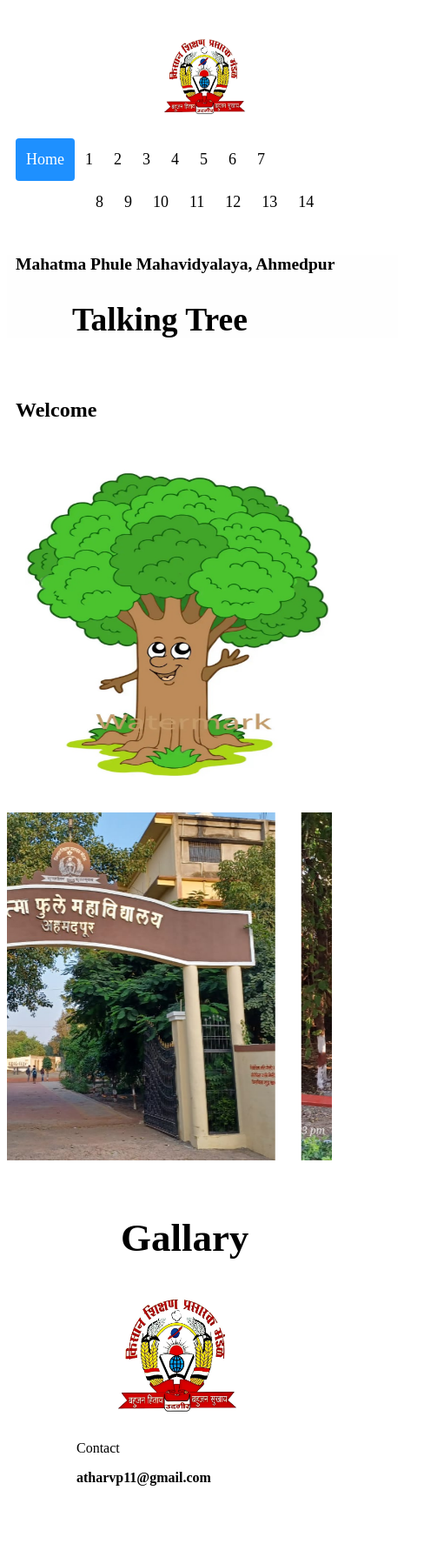
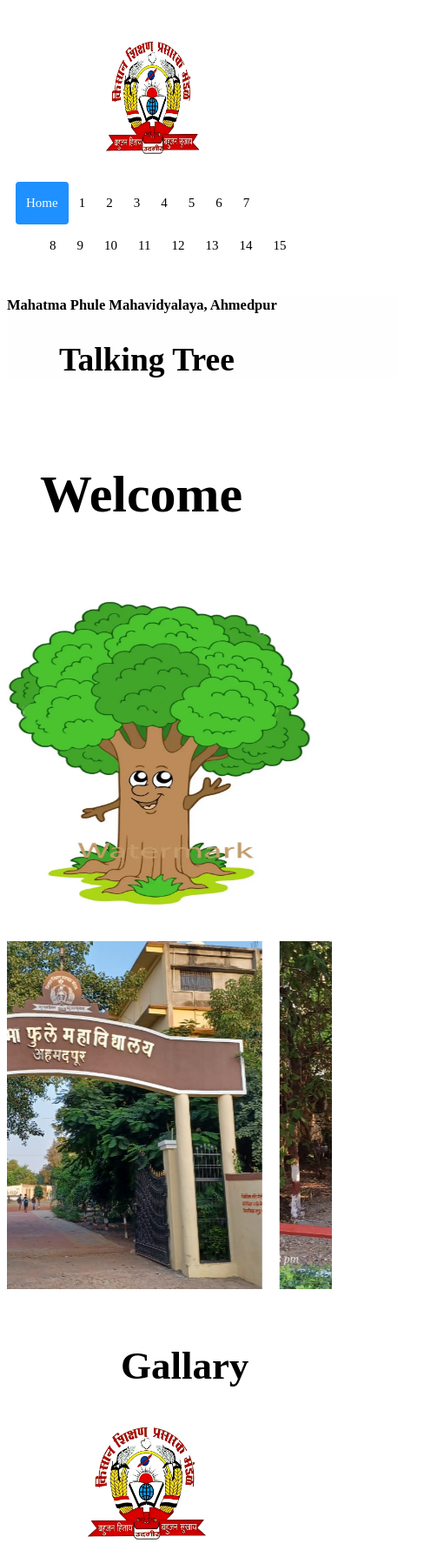
Before and after one commit to atharvp6212/Shahu_college, a plain HTML site: page index.html in a window 390 px wide. Shown: the top 1790 px of the page at 87% size, 488 px wide, since content can reach past the window. Before the commit the page ends 1724 px from the top, so only its background shows below. Drawn offline with Linux system fonts and the light colour scheme.

Commit message:
Update style.css

```diff
--- a/css/style.css
+++ b/css/style.css
@@ -52,13 +52,17 @@
     padding-left: 450px;
     color: #f1f1f1;
   }
+
+  .w h1{
+    font-size: 100px;
+  }
   .college{
     margin-left: -170px;
   }
 
   .main{
-    padding-left: 280px;
-    display: flex;
+    padding-left: 500px;
+    /* display: flex; */
   }
 
   .footer {
@@ -84,11 +88,13 @@
   }
 
   .logo{
-    padding-left: 35%;
+    padding-left: -40%;
+    margin-top: 10%;
   }
 
   .logo1 img{
-    width: 130px;height: 100px;margin-trim: 10;
+    width: 150px;height: 150px;margin-trim: 10;
+    padding-left: -40%;
   }
 
   /* Add media queries for responsiveness - when the screen is 500px wide or less, stack the links on top of each other */
@@ -105,13 +111,16 @@
     .baghu{
       display: flex;
     }
+    .header-right a{
+      font-size: 15px;
+    }
     .baghu2{
       display: flex;
-      margin-left: 80px;
+      margin-left: 27px;
     }
     .logo{
       width: 50px;
-      margin-left: -110px;
+      /* margin-left: -px; */
     }
     .inner{
       display: contents;
@@ -120,31 +129,32 @@
       height: 10px;
     }
     .footer{
-      margin-left: 100px;
+      margin-left: 65px;
     }
     .atharv {
-      margin-left: 80px;
+      margin-left: 70px;
     }
     .username {
-      margin-left: 0px;
+      margin-left: 75px;
     }
-    .contact{
-      margin-left: 5px;
+    .contact h1{
+      margin-left: 25px;
+      font-size: 8px;
     }
     .a{
       margin-left: 0px;
       font-size: 25px;
     }
     .c {
-      margin-left: -375px;
+      margin-left: -390px;
     }
     .college{
-      margin-left: -440px;
-      font-size: 13px;
+      margin-left: -450px;
+      font-size: 11px;
       align-items:center;
     }
     .logo1 {
-      margin-left: 140px;
+      margin-left: 70px;
     }
     .main{
       display: inline;
@@ -155,7 +165,10 @@
       margin-left: 20px;
     }
     .w{
-      margin-left: 10px;
+      margin-left: 38px;
+    }
+    .w h1{
+      font-size: 60px;
     }
   }
 
@@ -219,4 +232,11 @@ img:hover{
     font-size: 30px;
 
   }
+  .slider {
+    width: 100%;
+  }
+  .slide {
+    width: 440px;
+    padding: 10px 10px;
+  }
 }
```
